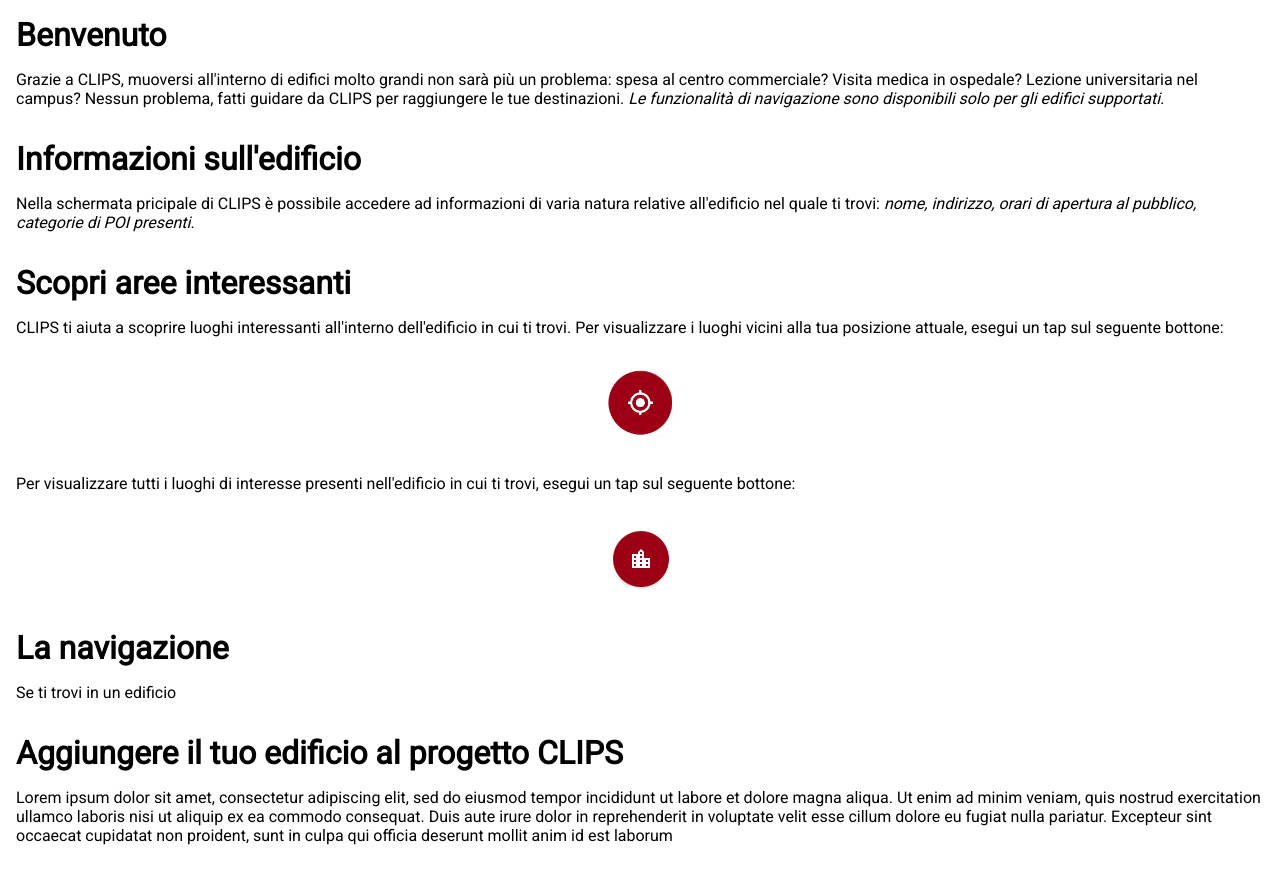
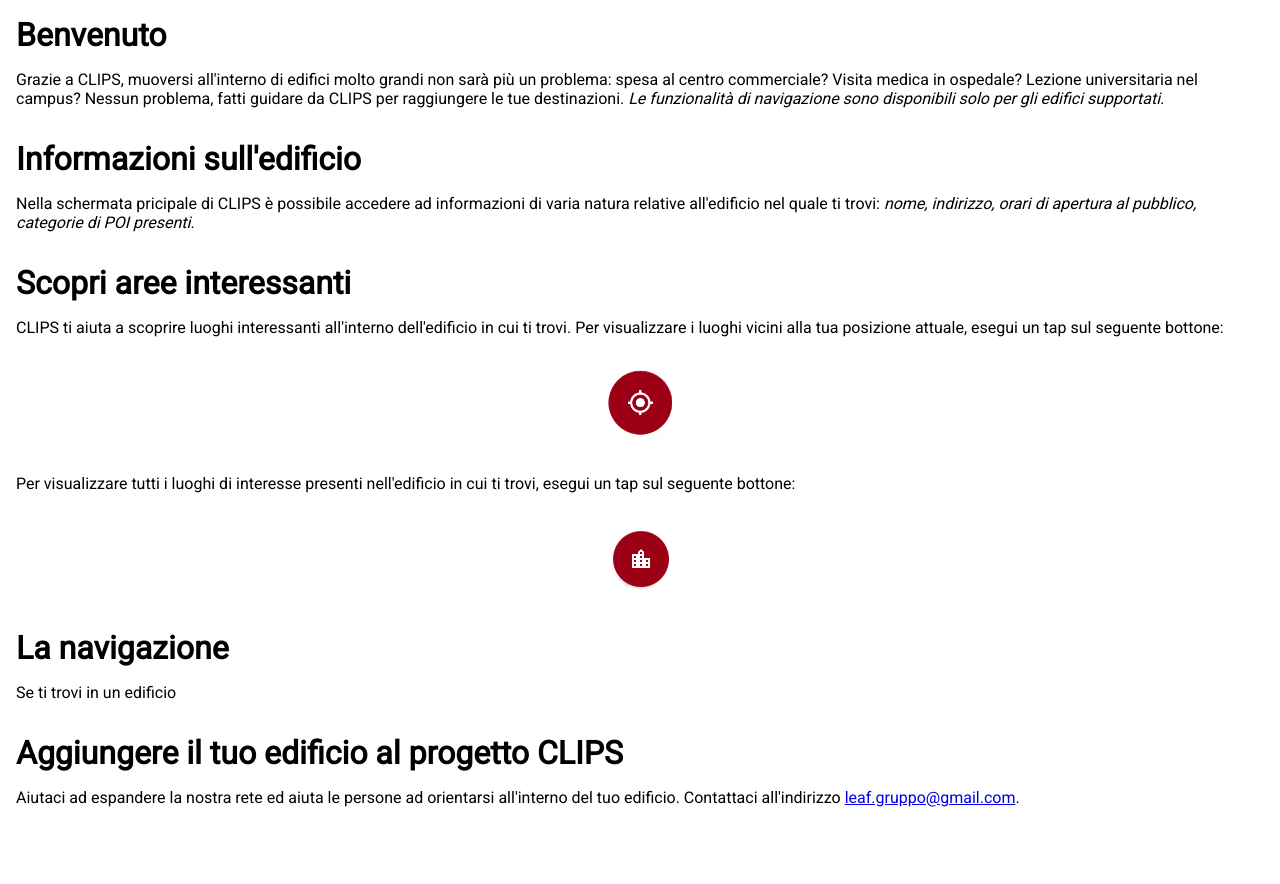
Before and after one commit to LeafSWE/LeafSWE.github.io, a plain HTML site: page index.html in a window 1280 px wide. After the commit the page ends 855 px from the top, so only its background shows below. Drawn offline with Linux system fonts and the light colour scheme.

Commit message:
aggiunto mailto

```diff
--- a/index.html
+++ b/index.html
@@ -28,8 +28,7 @@
         <h1>La navigazione</h1>
         <p>Se ti trovi in un edificio</p>
 
-
         <h1>Aggiungere il tuo edificio al progetto CLIPS</h1>
-        <p>Lorem ipsum dolor sit amet, consectetur adipiscing elit, sed do eiusmod tempor incididunt ut labore et dolore magna aliqua. Ut enim ad minim veniam, quis nostrud exercitation ullamco laboris nisi ut aliquip ex ea commodo consequat. Duis aute irure dolor in reprehenderit in voluptate velit esse cillum dolore eu fugiat nulla pariatur. Excepteur sint occaecat cupidatat non proident, sunt in culpa qui officia deserunt mollit anim id est laborum</p>
+        <p>Aiutaci ad espandere la nostra rete ed aiuta le persone ad orientarsi all'interno del tuo edificio. Contattaci all'indirizzo <a href="mailto:leaf.gruppo@gmail.com">leaf.gruppo@gmail.com</a>.</p>
     </body>
 </html>
```
